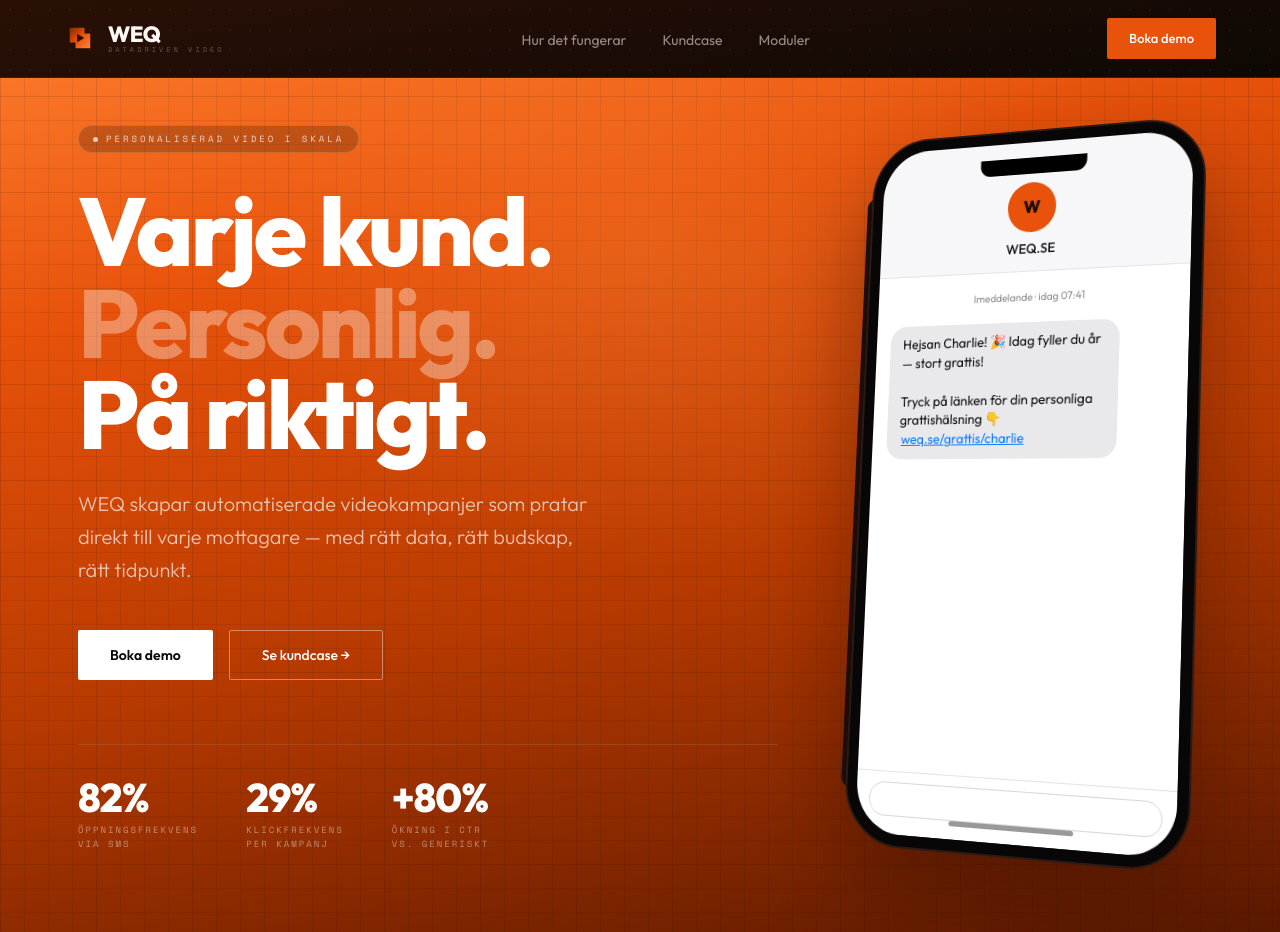
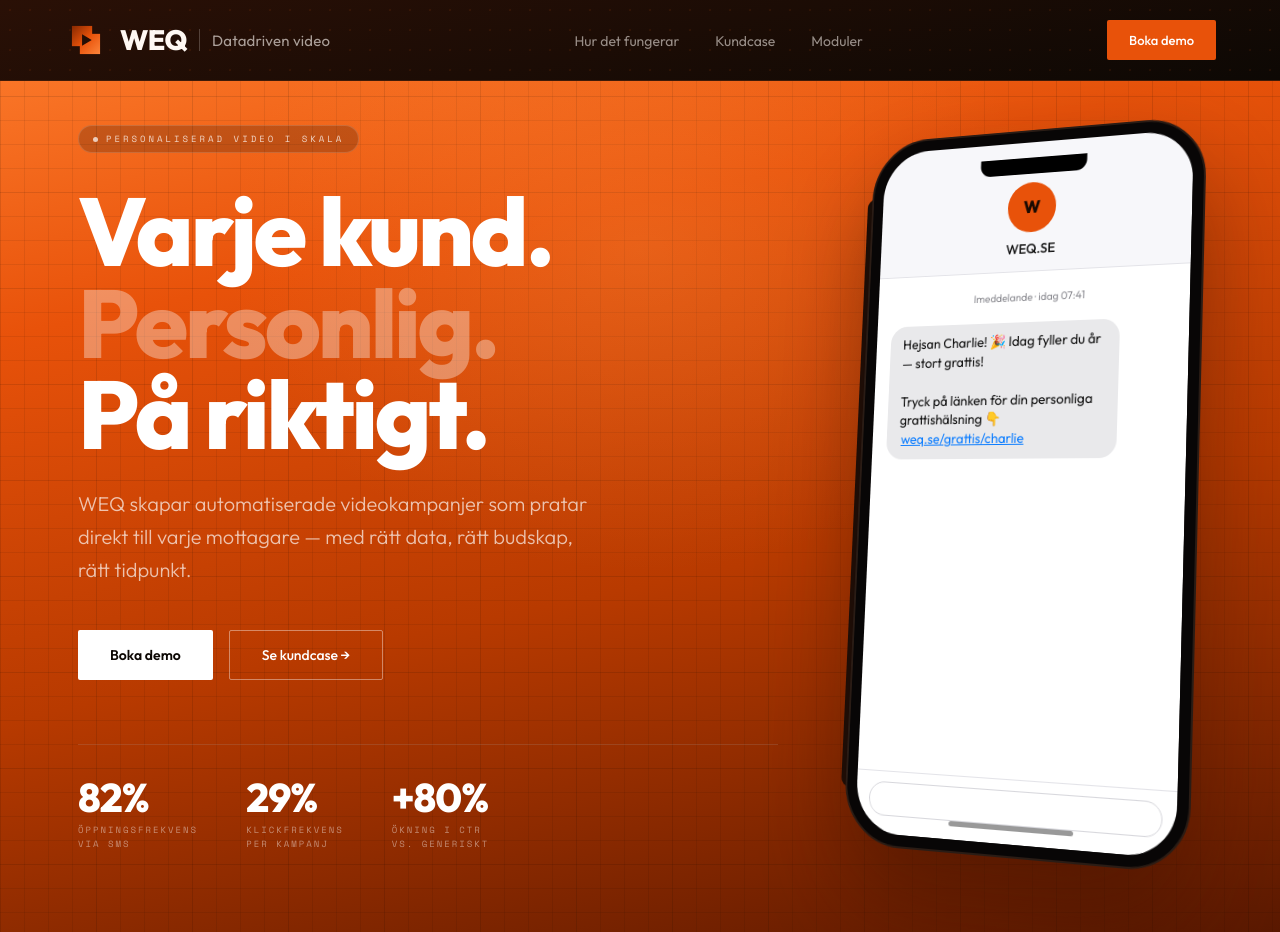
Before and after one commit to JoaquimNicander/weq-website, a plain HTML site: page index.html in a window 1280 px wide. Shown: the top 932 px of the page. Drawn offline with Linux system fonts and the light colour scheme.

Commit message:
Kundcase: textnamn istället för loggor (tills vidare). Nav: större logga + Datadriven video efter loggan, större

```diff
--- a/css/style.css
+++ b/css/style.css
@@ -109,20 +109,21 @@
 .nav-wordmark {
   font-family: 'Outfit', sans-serif;
   font-weight: 800;
-  font-size: 22px;
+  font-size: 28px;
   color: var(--white);
   letter-spacing: -0.5px;
   line-height: 1;
 }
 
 .nav-payoff {
-  font-family: 'Space Mono', monospace;
-  font-size: 7px;
-  letter-spacing: 3px;
-  text-transform: uppercase;
-  color: rgba(255,248,243,0.3);
+  font-family: 'Outfit', sans-serif;
+  font-size: 15px;
+  font-weight: 400;
+  letter-spacing: 0.2px;
+  color: rgba(255,248,243,0.62);
   line-height: 1;
 }
+.nav-divider { width: 1px; height: 22px; background: rgba(255,248,243,0.22); }
 
 .nav-links {
   display: flex;
@@ -931,6 +932,7 @@
   #nav { padding: 14px 28px; }
   #nav.scrolled { padding: 10px 28px; }
   .nav-links { display: none; }
+  .nav-payoff, .nav-divider { display: none; }
 
   .hero { padding: 100px 28px 64px; }
   .hero-stats { gap: 28px; flex-wrap: wrap; }
--- a/index.html
+++ b/index.html
@@ -124,7 +124,7 @@
 <!-- ── NAV ── -->
 <nav id="nav">
   <a class="nav-logo" href="#">
-    <svg width="32" height="32" viewBox="0 0 100 100" fill="none" xmlns="http://www.w3.org/2000/svg" aria-hidden="true">
+    <svg width="44" height="44" viewBox="0 0 100 100" fill="none" xmlns="http://www.w3.org/2000/svg" aria-hidden="true">
       <defs>
         <linearGradient id="wMarkNav" x1="14" y1="14" x2="86" y2="86" gradientUnits="userSpaceOnUse">
           <stop offset="0" stop-color="#7A2400"/>
@@ -140,10 +140,9 @@
       </defs>
       <rect width="100" height="100" fill="url(#wMarkNav)" mask="url(#wMaskNav)"/>
     </svg>
-    <div class="nav-wordmark-wrap">
-      <span class="nav-wordmark">WEQ</span>
-      <span class="nav-payoff">Datadriven video</span>
-    </div>
+    <span class="nav-wordmark">WEQ</span>
+    <span class="nav-divider"></span>
+    <span class="nav-payoff">Datadriven video</span>
   </a>
   <ul class="nav-links">
     <li><a href="#how">Hur det fungerar</a></li>
@@ -301,7 +300,7 @@
         <div class="case-bg-dots"></div>
         <div class="case-inner">
           <div class="case-tag">Retail &amp; Lojalitet</div>
-          <img class="case-logo" src="assets/oob-logo.png" alt="ÖoB — Priset är skillnaden">
+          <h3 class="case-client">ÖoB</h3>
           <p class="case-desc">ÖoB väckte liv i kunder som inte handlat på över sex månader med en personlig &rdquo;Vi saknar dig&rdquo;-kampanj — datadriven video rakt i fickan, med namn och skräddarsytt erbjudande. Vi har även gjort projekt som &rdquo;Grattis på födelsedagen&rdquo; och &rdquo;Du är vår bästa kund&rdquo;.</p>
           <div class="case-result">
             <span class="case-result-val">32%</span>
```
